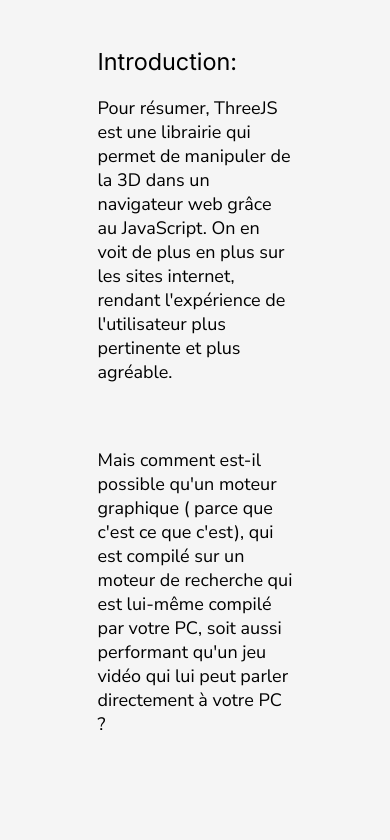
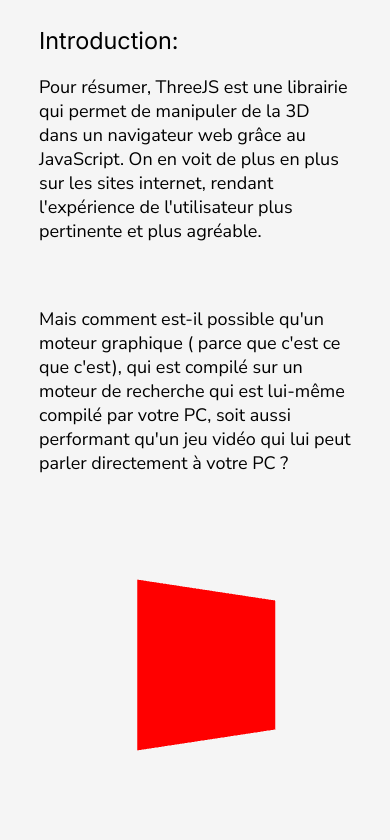
Before and after one commit to WhoamiUnderscore/thyo-journey, a plain HTML site: page threejs/c-quoi/index.html in a window 390 px wide. Shown: the part 183-1023 px from the top of the page. Drawn offline with nearby package versions, Linux system fonts and the light colour scheme.

Commit message:
Fix: Responcive

```diff
--- /dev/null
+++ b/global/responcive_global.css
@@ -0,0 +1,9 @@
+@media screen and (max-width: 767px) {
+  body {
+    margin: 10% 10% !important;
+  }
+
+  img {
+    width: 100% !important;
+  }
+}
--- a/threejs/c-quoi/index.html
+++ b/threejs/c-quoi/index.html
@@ -2,7 +2,9 @@
 <html>
   <head>
     <meta charset="UTF-8" />
+    <meta name="viewport" content="width=device-width, initial-scale=1.0">
     <link rel="stylesheet" href="../../global/global.css" />
+    <link rel="stylesheet" href="../../global/responcive_global.css" />
     <title>Ques ce que ThreeJS ? - Thyo's Journey</title>
   </head>
 
```
